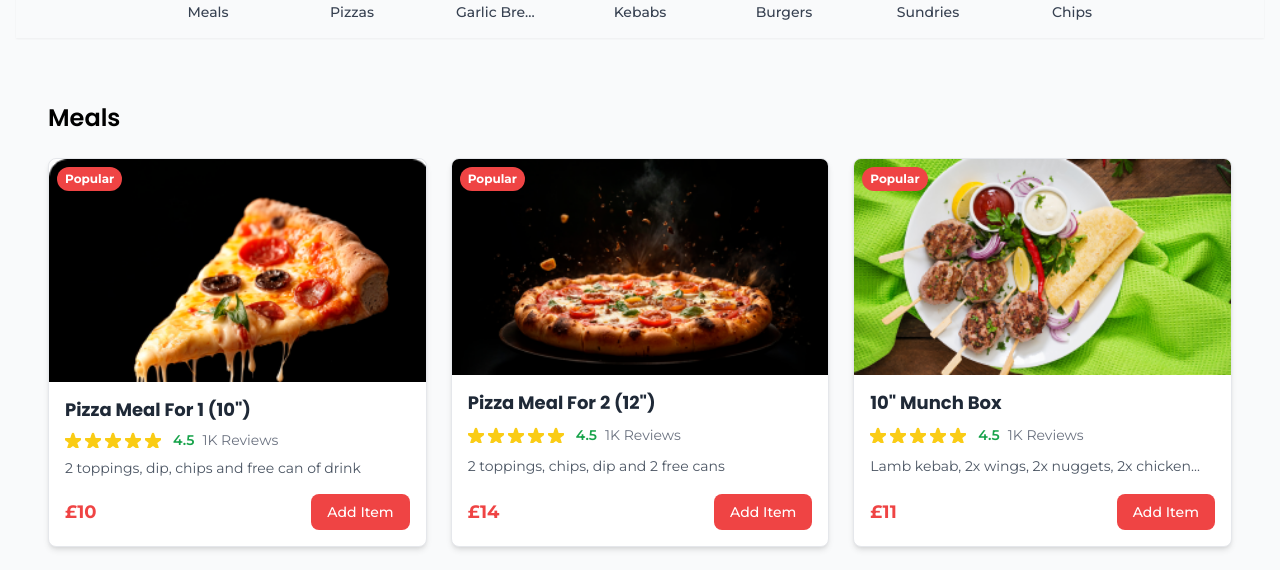
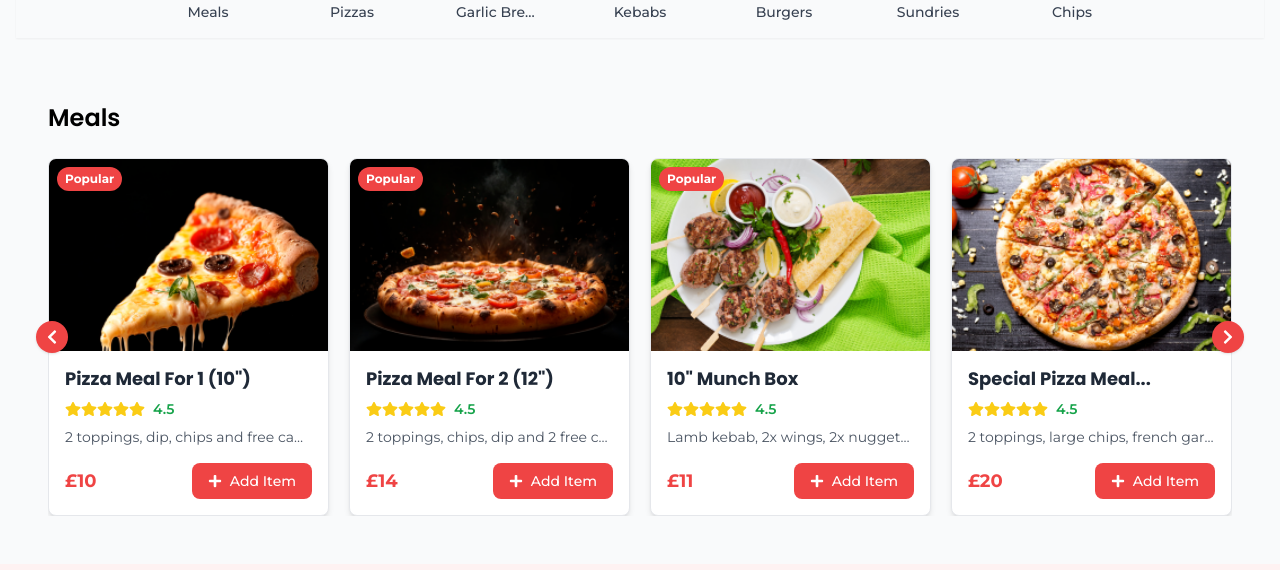
Before and after one commit to Shahid-Afridii/turkish_kebab_pizza_house, a React (Vite) app: page / in a window 1280 px wide. Shown: the part 1142-1712 px from the top of the page. Built offline with nearby package versions, Linux system fonts and the light colour scheme; grey boxes are pictures that could not be loaded.

Commit message:
slider added

```diff
--- a/package.json
+++ b/package.json
@@ -19,7 +19,8 @@
     "react-icons": "^5.4.0",
     "react-intersection-observer": "^9.14.1",
     "react-redux": "^9.2.0",
-    "react-router-dom": "^7.1.1"
+    "react-router-dom": "^7.1.1",
+    "swiper": "^11.2.1"
   },
   "devDependencies": {
     "@eslint/js": "^9.17.0",
--- a/src/components/HomeBlocks/Products.jsx
+++ b/src/components/HomeBlocks/Products.jsx
@@ -1,10 +1,12 @@
-import React, { useState,forwardRef } from "react";
-import DrawerModal from "../CartModal/DrawerModal";
-import { motion, useAnimation } from "framer-motion";
+import React, { useState, forwardRef } from 'react';
+import DrawerModal from '../CartModal/DrawerModal';
+import { motion } from 'framer-motion';
+import { Navigation, A11y } from 'swiper/modules';
+import { Swiper, SwiperSlide } from 'swiper/react';
+import 'swiper/css';
+import 'swiper/css/navigation';
+import { FaPlus, FaChevronLeft, FaChevronRight, FaStar } from 'react-icons/fa';
 
-import { FaChevronDown } from "react-icons/fa";
-
-// Static Data for All Items
 const items = [
   {
     id: 1,
@@ -87,39 +89,30 @@ const items = [
  ];
 
 
+
+const CustomNavigation = ({ prevEl, nextEl, showArrows }) => {
+  if (!showArrows) return null; // Don't render arrows if disabled
+  return (
+    <div className="absolute inset-y-0 flex items-center justify-between w-full pointer-events-none z-10">
+      <button
+        ref={prevEl}
+        className="pointer-events-auto bg-red-500 text-white p-2 rounded-full shadow hover:bg-red-600 transition-all transform -translate-x-3"
+      >
+        <FaChevronLeft />
+      </button>
+      <button
+        ref={nextEl}
+        className="pointer-events-auto bg-red-500 text-white p-2 rounded-full shadow hover:bg-red-600 transition-all transform translate-x-3"
+      >
+        <FaChevronRight />
+      </button>
+    </div>
+  );
+};
+
 const Products = forwardRef((props, ref) => {
-  const [visibleItems, setVisibleItems] = useState(6);
-  const controls = useAnimation();
-  // const { ref: inViewRef, inView } = useInView({ threshold: 0.2 });
-  const [hasAnimated, setHasAnimated] = useState(false);
   const [isDrawerOpen, setDrawerOpen] = useState(false);
   const [selectedItem, setSelectedItem] = useState(null);
-
-  const handleShowMore = () => {
-    setVisibleItems((prev) => prev + 3);
-  };
-
-  React.useEffect(() => {
-    if (!hasAnimated) {
-      controls.start("visible");
-      setHasAnimated(true);
-    }
-  }, [ controls, hasAnimated]);
-
-  const cardVariants = {
-    hidden: { opacity: 0, scale: 0.95 },
-    visible: {
-      opacity: 1,
-      scale: 1,
-      transition: { duration: 0.6, staggerChildren: 0.1 },
-    },
-  };
-
-  const childVariants = {
-    hidden: { opacity: 0, scale: 0.95 },
-    visible: { opacity: 1, scale: 1, transition: { duration: 0.5 } },
-    hover: { scale: 1.02, transition: { duration: 0.3 } },
-  };
 
   const handleAddItem = (item) => {
     setSelectedItem(item);
@@ -131,25 +124,54 @@ const Products = forwardRef((props, ref) => {
     setSelectedItem(null);
   };
 
+  const prevElRef = React.useRef(null);
+  const nextElRef = React.useRef(null);
+
+  // Hide arrows on screens below 768px
+  const [showArrows, setShowArrows] = useState(window.innerWidth >= 768);
+
+  React.useEffect(() => {
+    const handleResize = () => {
+      setShowArrows(window.innerWidth >= 768);
+    };
+    window.addEventListener('resize', handleResize);
+    return () => window.removeEventListener('resize', handleResize);
+  }, []);
+
   return (
-    <div className="px-4 sm:px-8 py-8 mt-8 bg-gray-50">
-      {/* Attach the ref to the h2 element */}
+    <div className="relative px-4 sm:px-8 py-8 mt-8 bg-gray-50">
       <h2 ref={ref} className="text-2xl font-title font-semibold mb-6">
         Meals
       </h2>
+
+      <div className="relative">
+        <Swiper
+          modules={[Navigation, A11y]}
+          spaceBetween={10}
+          slidesPerView={1.5}
+          breakpoints={{
+            320: { slidesPerView: 1.2, spaceBetween: 10 },
+            375: { slidesPerView: 1.5, spaceBetween: 15 },
+            640: { slidesPerView: 2, spaceBetween: 20 },
+            768: { slidesPerView: 2, spaceBetween: 20 },
+            1024: { slidesPerView: 4, spaceBetween: 20 },
+            1920: { slidesPerView: 6, spaceBetween: 25 }, // For larger screens
+          }}
+          navigation={{
+            prevEl: prevElRef.current,
+            nextEl: nextElRef.current,
+          }}
+          onBeforeInit={(swiper) => {
+            swiper.params.navigation.prevEl = prevElRef.current;
+            swiper.params.navigation.nextEl = nextElRef.current;
+          }}
+          className="w-full"
+        >
+          {items.map((item) => (
+            <SwiperSlide key={item.id}>
               <motion.div
-        // ref={inViewRef}
-        className="grid grid-cols-1 sm:grid-cols-2 md:grid-cols-2 lg:grid-cols-3 2xl:grid-cols-4 gap-6 mx-auto"
-        initial="hidden"
-        animate={controls}
-        variants={cardVariants}
-      >
-        {items.slice(0, visibleItems).map((item) => (
-          <motion.div
-            key={item.id}
                 className="bg-white rounded-lg shadow-md overflow-hidden border border-gray-200 hover:shadow-lg transition duration-300 flex flex-col justify-between"
-            variants={childVariants}
-            whileHover="hover"
+                whileHover={{ scale: 1.02 }}
               >
                 <div className="relative">
                   {item.popular && (
@@ -160,61 +182,53 @@ const Products = forwardRef((props, ref) => {
                   <img
                     src={item.img}
                     alt={item.name}
-                className="w-full  object-cover"
+                    className="w-full h-48 object-cover"
                   />
                 </div>
                 <div className="p-4 flex flex-col justify-between h-full">
-              <h3 className="text-lg font-bold text-gray-800">{item.name}</h3>
+                  <h3 className="text-lg font-bold text-gray-800">
+                    {item.name}
+                  </h3>
                   <div className="flex items-center text-sm text-gray-500 mt-2">
-                <span className="flex items-center">
                     {[...Array(5)].map((_, i) => (
-                    <svg
+                      <FaStar
                         key={i}
-                      xmlns="http://www.w3.org/2000/svg"
-                      fill={i < Math.round(item.rating) ? "currentColor" : "none"}
-                      viewBox="0 0 24 24"
-                      stroke="currentColor"
-                      className="w-4 h-4 text-yellow-400 mr-1"
-                    >
-                      <path
-                        strokeLinecap="round"
-                        strokeLinejoin="round"
-                        strokeWidth="2"
-                        d="M11.049 2.927c.3-.921 1.603-.921 1.902 0l2.027 6.254a1 1 0 00.95.69h6.614c.969 0 1.371 1.24.588 1.81l-5.351 3.89a1 1 0 00-.364 1.118l2.027 6.254c.3.921-.755 1.688-1.54 1.118l-5.351-3.89a1 1 0 00-1.175 0l-5.351 3.89c-.784.57-1.84-.197-1.54-1.118l2.027-6.254a1 1 0 00-.364-1.118l-5.351-3.89c-.783-.57-.38-1.81.588-1.81h6.614a1 1 0 00.95-.69l2.027-6.254z"
+                        className={`w-4 h-4 ${
+                          i < Math.round(item.rating)
+                            ? 'text-yellow-400'
+                            : 'text-gray-300'
+                        }`}
                       />
-                    </svg>
                     ))}
+                    <span className="ml-2 text-green-600 font-semibold">
+                      {item.rating}
                     </span>
-                <span className="ml-2 text-green-600 font-semibold">{item.rating}</span>
-                <span className="ml-2 text-gray-500">{item.reviews}</span>
                   </div>
-              <p className="text-sm text-gray-600 mt-2">{item.description}</p>
+                  <p className="text-sm text-gray-600 mt-2 truncate">
+                    {item.description}
+                  </p>
                   <div className="flex justify-between items-center mt-4">
-                <span className="text-red-500 font-bold text-lg">{item.price}</span>
+                    <span className="text-red-500 font-bold text-lg">
+                      {item.price}
+                    </span>
                     <button
                       onClick={() => handleAddItem(item)}
-                  className="bg-red-500 text-white px-4 py-2 rounded-lg text-sm font-medium hover:bg-red-600 transition"
+                      className="bg-red-500 text-white px-4 py-2 rounded-lg text-sm font-medium hover:bg-red-600 transition flex items-center"
                     >
+                      <FaPlus className="mr-2" />
                       Add Item
                     </button>
                   </div>
                 </div>
               </motion.div>
+            </SwiperSlide>
           ))}
-      </motion.div>
-      {visibleItems < items.length && (
-        <div className="flex justify-center mt-8">
-          <button
-            onClick={handleShowMore}
-            className="flex items-center justify-center bg-red-500 text-white px-6 py-2 rounded-lg text-sm font-medium hover:bg-red-600 transition"
-          >
-            Show more
-            <FaChevronDown className="ml-2" />
-          </button>
+        </Swiper>
+
+        {/* Custom Arrows */}
+        <CustomNavigation prevEl={prevElRef} nextEl={nextElRef} showArrows={showArrows} />
       </div>
-      )}
 
-      {/* Drawer Modal */}
       <DrawerModal
         isOpen={isDrawerOpen}
         onClose={handleCloseDrawer}
```
Also changed, not shown: 1 other file (tests, documents, lock files or other folders). Lines whose indentation alone changed are shown as unchanged.
